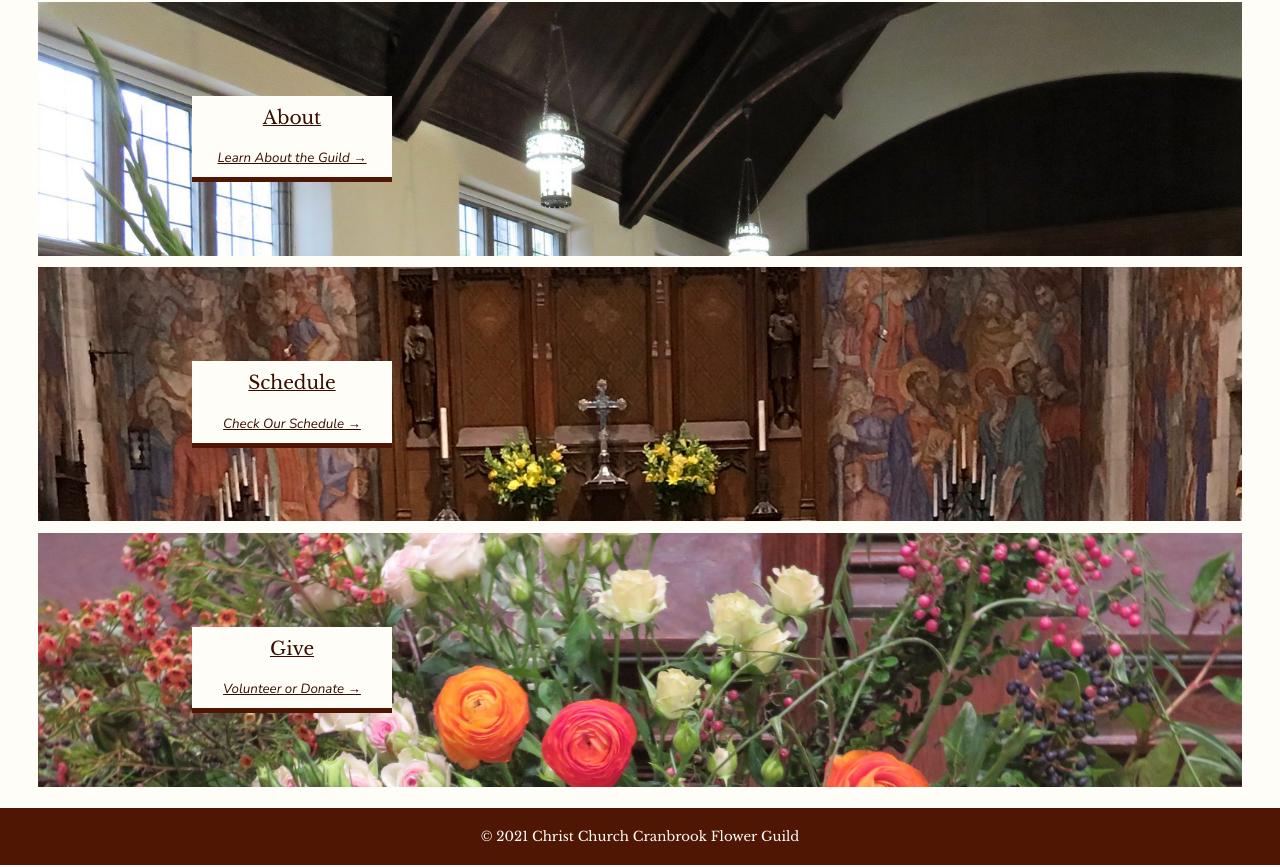
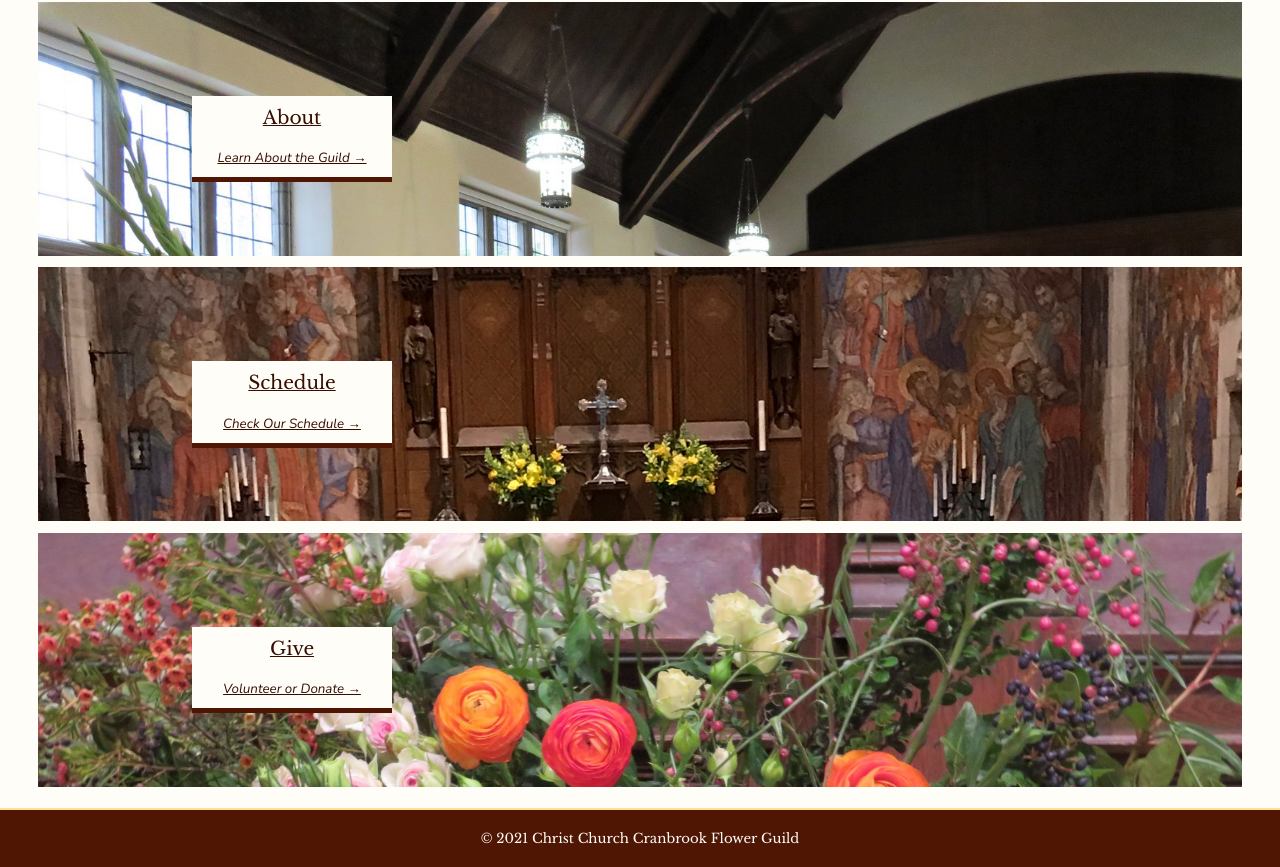
Before and after one commit to alyssadowns/flower-guild, a plain HTML site: page index.html in a window 1280 px wide. Shown: the part 527-1394 px from the top of the page. Drawn offline with nearby package versions, Linux system fonts and the light colour scheme.

Commit message:
Update style.css

```diff
--- a/css/style.css
+++ b/css/style.css
@@ -182,5 +182,6 @@ footer{
   color: #FFFDF8;
   padding: 15pt 0;
   text-align: center;
-  margin-top: 15pt
+  margin-top: 15pt;
+  border-top: 2px solid #FFE08F;
 }
```
